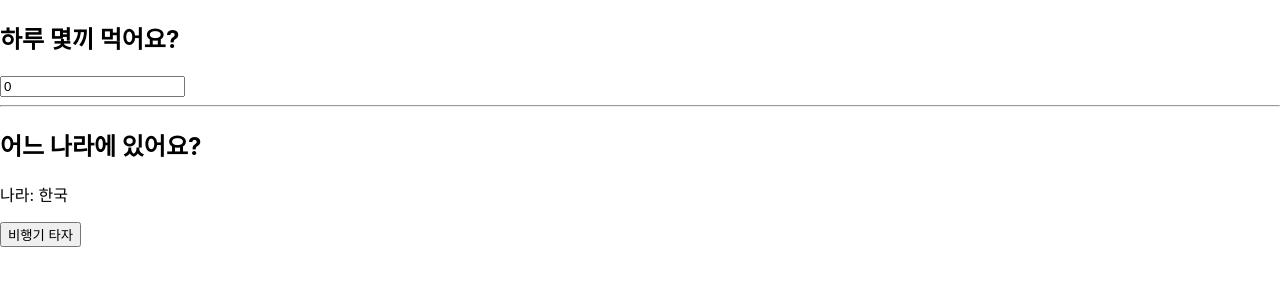
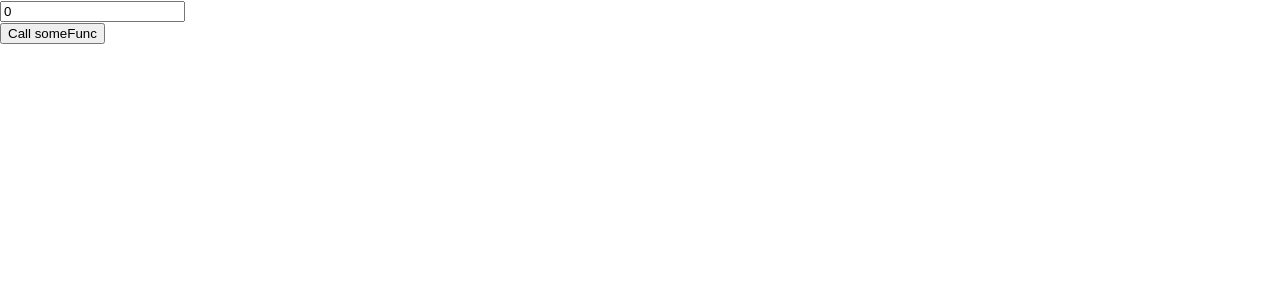
Before and after one commit to kimyejin213527/Hooks_project, a React (Create React App) app: page / in a window 1280 px wide. Shown: the top 300 px of the page. Built offline with nearby package versions, Linux system fonts and the light colour scheme.

Commit message:
0424 - useCallback

```diff
--- a/src/App.js
+++ b/src/App.js
@@ -1,27 +1,28 @@
-import React, { useEffect, useState, useMemo } from "react";
+import { useEffect, useState, useCallback } from "react";
 const App = () => {
   const [number, setNumber] = useState(0);
-  const [isKorea, setIsKorea] = useState(true);
-  const location = useMemo(() => {
-    return {
-      country: isKorea ? "한국" : "외국",
-    };
-  }, [isKorea]);
+  //someFunction은 처음 렌더링이 될 때 실행하고 그 다음에는 메모리에 함수 객체를 저장하기 때문에 실행을 안 함.
+  //따라서 number값이 0일 때 메모리에 저장하기 때문에 input 박스의 값을 변경해도 call someFunc버튼을 누르면 number값이 0이 출력
+  //useCallback함수의 2번째 인자 값을 [number]으로 설정하면
+  const someFunction = useCallback(() => {
+    console.log(`someFunc : number : ${number}`);
+    return;
+  }, []);
+  //number state가 변경되면 처음부터 다시 렌더링이 되기 때문에
+  //someFunction변수는 함수 객체를 가리킨다. 따라서 객체 변수는 렌더링이 될 때마다 새롭게 객체가 만들어진다.
+  //그래서 useCallback이 필요함
   useEffect(() => {
-    console.log("useEffect 호출");
-  }, [location]);
+    console.log("someFunction이 변경되었습니다.");
+  }, [someFunction]);
   return (
     <div>
-      <h2>하루 몇끼 먹어요?</h2>
       <input
         type="number"
         value={number}
         onChange={(e) => setNumber(e.target.value)}
       />
-      <hr />
-      <h2>어느 나라에 있어요?</h2>
-      <p>나라: {location.country}</p>
-      <button onClick={() => setIsKorea(!isKorea)}>비행기 타자</button>
+      <br />
+      <button onClick={someFunction}>Call someFunc</button>
     </div>
   );
 };
```
